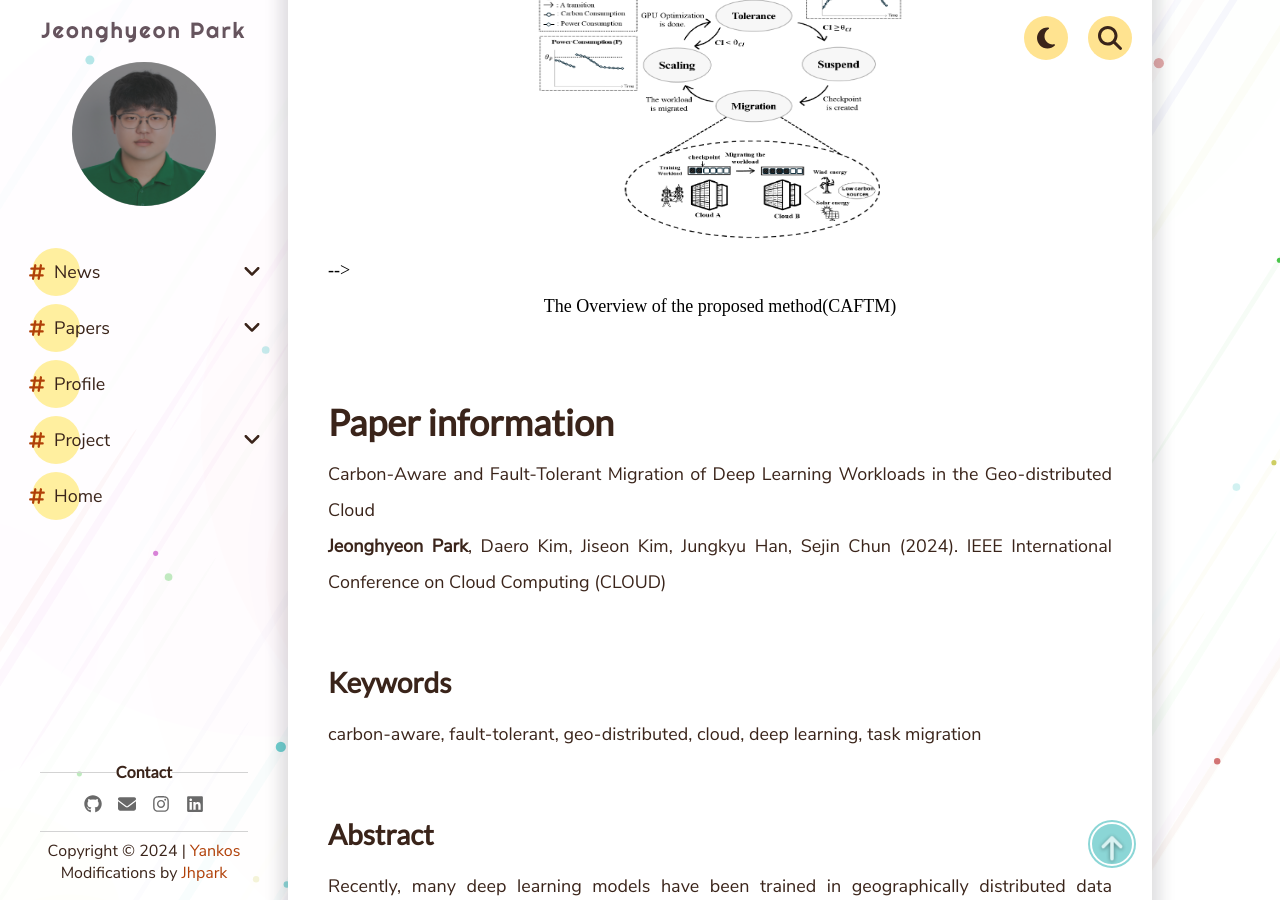
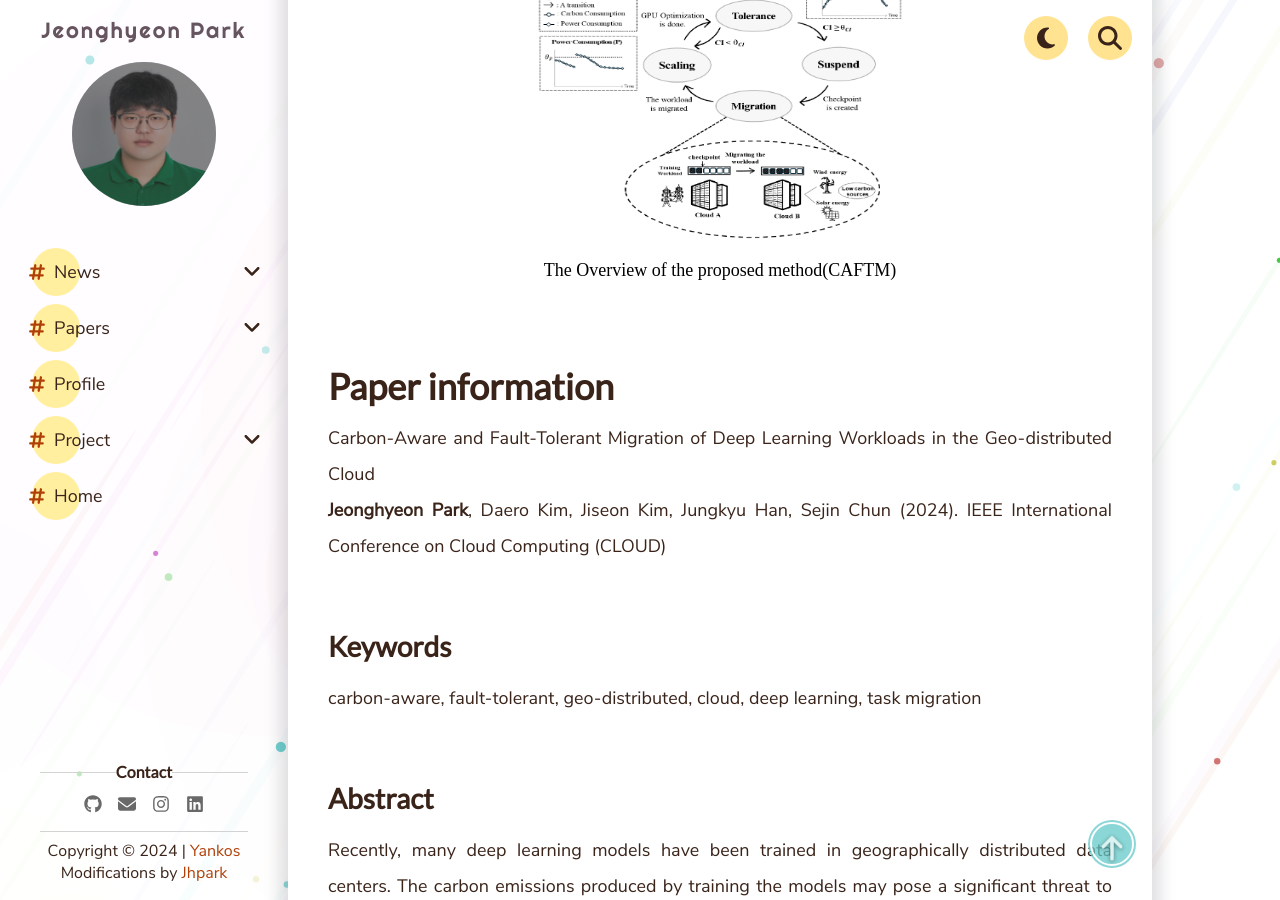
Before and after one commit to jhparkland/profile, a Jekyll site: the page built from _pages/Papers/International/IEEE Cloud.md, in a window 1280 px wide and 900 px high, scrolled down 799 px. Built offline with Jekyll 4.4.1, drawn with Linux system fonts in a browser that asks for light colours; comment, search, counter and statistics services are not loaded.

Commit message:
IEEE CLOUD update

```diff
--- a/_pages/Papers/International/IEEE Cloud.md
+++ b/_pages/Papers/International/IEEE Cloud.md
@@ -11,7 +11,7 @@ bookmark: true
 ---
 
 <figure>
-    <img src="/assets/img/paper/IEEE CLOUD.png" alt="IEEE CLOUD" style="width:378px; height:293px;"> -->
+    <img src="/assets/img/paper/IEEE CLOUD.png" alt="IEEE CLOUD" style="width:378px; height:293px;">
     <figcaption align='center'>The Overview of the proposed method(CAFTM)</figcaption>
 </figure>
 
```
